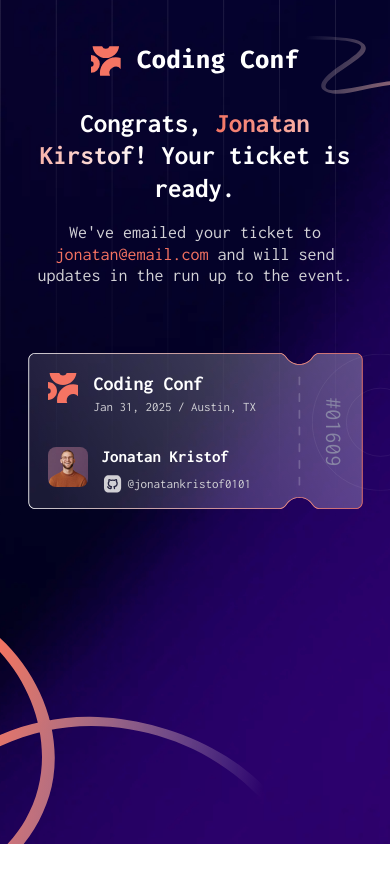
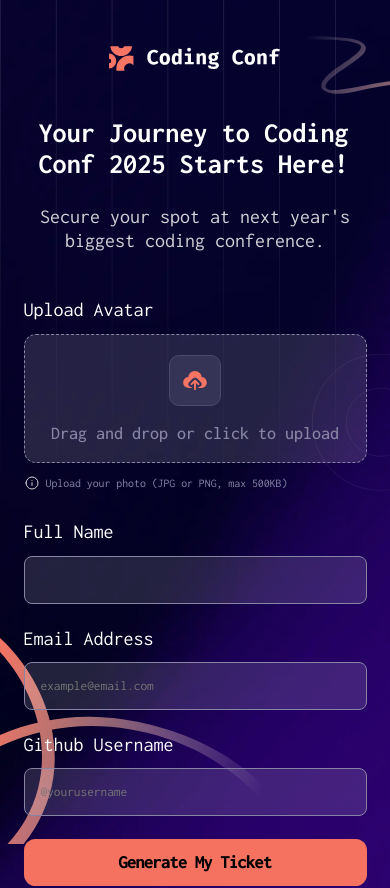
Before and after one commit to cendyz/Conference-ticket-generator, a React (Vite) app: page / in a window 390 px wide. Shown: the top 888 px of the page. Before the commit the page ends 844 px from the top, so only its background shows below. Built offline with nearby package versions, Linux system fonts and the light colour scheme.

Commit message:
mobile ok

```diff
--- a/src/Context.jsx
+++ b/src/Context.jsx
@@ -4,6 +4,7 @@ const GlobalContext = createContext()
 
 const AppContext = ({ children }) => {
 	const [completeForm, setCompleteForm] = useState(false)
+	const [preview, setPreview] = useState(null)
 
 	const handleComplete = () => {
 		setCompleteForm(true)
@@ -16,7 +17,7 @@ const AppContext = ({ children }) => {
 	})
 
 	return (
-		<GlobalContext.Provider value={{ completeForm, handleComplete, user, setUser }}>
+		<GlobalContext.Provider value={{ completeForm, handleComplete, user, setUser, preview, setPreview }}>
 			{children}
 		</GlobalContext.Provider>
 	)
--- a/src/components/Main/Complete/Ticket/Ticket.jsx
+++ b/src/components/Main/Complete/Ticket/Ticket.jsx
@@ -1,6 +1,10 @@
 import styles from './Ticket.module.scss'
+import { useGlobalContext } from '../../../../Context'
+import { useState } from 'react'
 
 const Ticket = () => {
+	const {user, preview} = useGlobalContext()
+	const [ticketNumber, setTicketNumber] = useState(1609)
   return (
 		<section className={styles.section}>
 			<div className={styles.ticket}>
@@ -18,19 +22,19 @@ const Ticket = () => {
 					</div>
 					<div className={styles.leftDown}>
 						<img
-							src='src/images/image-avatar.jpg'
+							src={preview}
 							alt='Avatar'
 							className={styles.avatar}
 						/>
 						<div className={styles.personInfo}>
-							<h3 className={styles.personName}>Jonatan Kristof</h3>
-							<p className={styles.personGit}><img src="src/images/icon-github.svg" alt="Github icon" className={styles.gitIcon} /> @jonatankristof0101</p>
+							<h3 className={styles.personName}>{user.name}</h3>
+							<p className={styles.personGit}><img src="src/images/icon-github.svg" alt="Github icon" className={styles.gitIcon} /> {user.username}</p>
 						</div>
 					</div>
 				</div>
 			</div>
 				<div className={styles.ticketNumber}>
-					<p className={styles.number}>#01609</p>
+					<p className={styles.number}>#0{ticketNumber}</p>
 				</div>
 		</section>
 	)
--- a/src/components/Main/Complete/Ticket/Ticket.module.scss
+++ b/src/components/Main/Complete/Ticket/Ticket.module.scss
@@ -72,7 +72,7 @@
 }
 
 .personInfo {
-	flex-wrap: wrap;
+	flex-direction: column;
 }
 
 .personName {
--- a/src/components/Main/Form/Form.jsx
+++ b/src/components/Main/Form/Form.jsx
@@ -6,12 +6,18 @@ import { useGlobalContext } from '../../../Context'
 const emailRegex = /^[^\s@]+@[^\s@]+\.[^\s@]+$/
 
 const Form = () => {
-	const { completeForm, handleComplete, user, setUser } = useGlobalContext()
+	const {
+		completeForm,
+		handleComplete,
+		user,
+		setUser,
+		preview,
+		setPreview,
+	} = useGlobalContext()
 
 	const fileInputRef = useRef(null)
 	const [loaded, setLoaded] = useState(false)
 	const [fileError, setFileError] = useState(false)
-	const [preview, setPreview] = useState(null)
 	const [avatarError, setAvatarError] = useState(
 		'Upload your photo (JPG or PNG, max 500KB)'
 	)
--- a/src/components/Main/Main.jsx
+++ b/src/components/Main/Main.jsx
@@ -8,15 +8,15 @@ const Main = () => {
 	const { completeForm } = useGlobalContext()
 	return (
 		<main className={styles.main}>
-			{/* {!completeForm && (
+			{!completeForm && (
 				<>
 					<UpperBox />
 
 					<Form />
 				</>
 			)}
-			{completeForm && <Complete />} */}
-			<Complete/>
+			{completeForm && <Complete />}
+			{/* <Complete/> */}
 		</main>
 	)
 }
```
